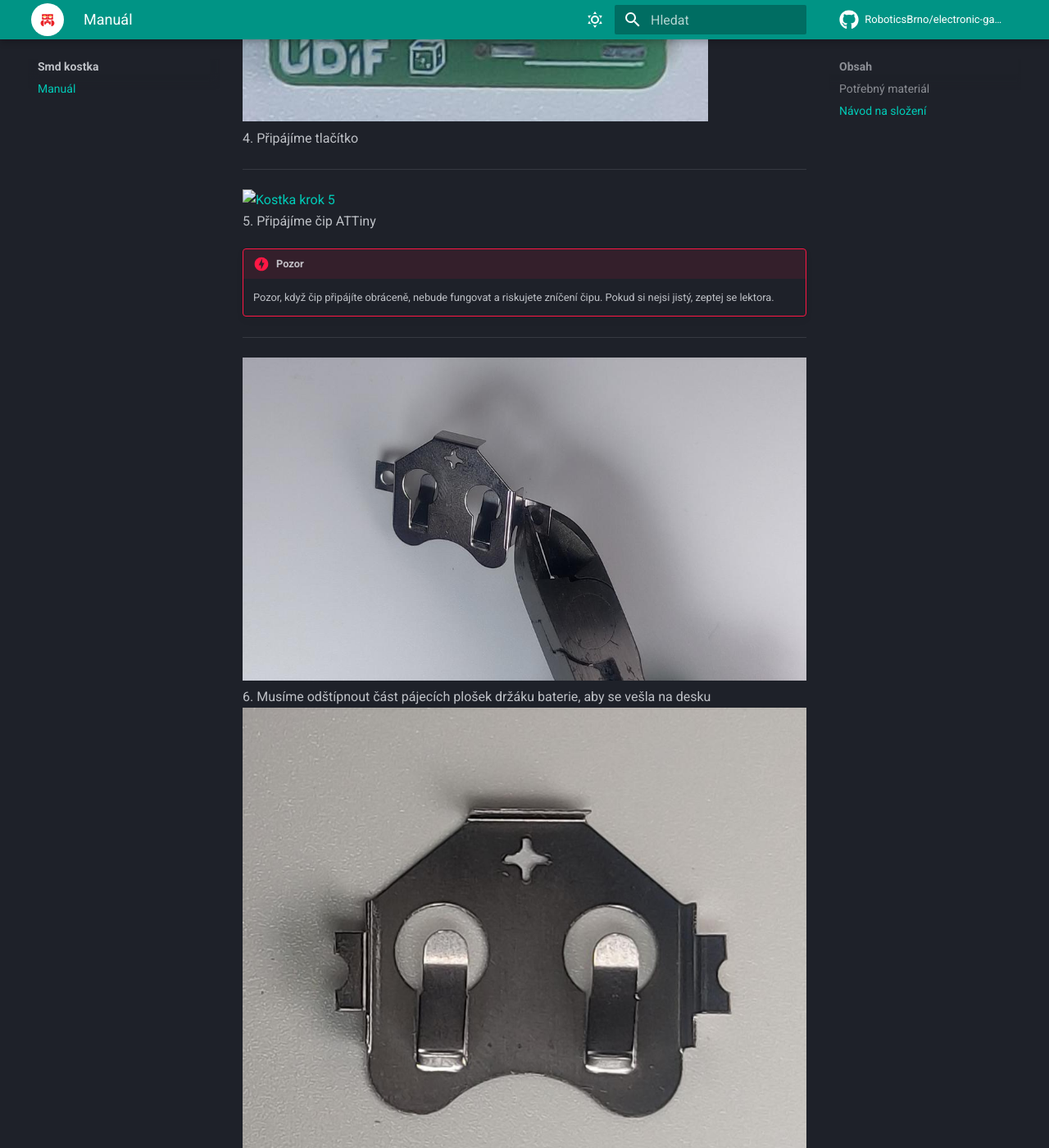
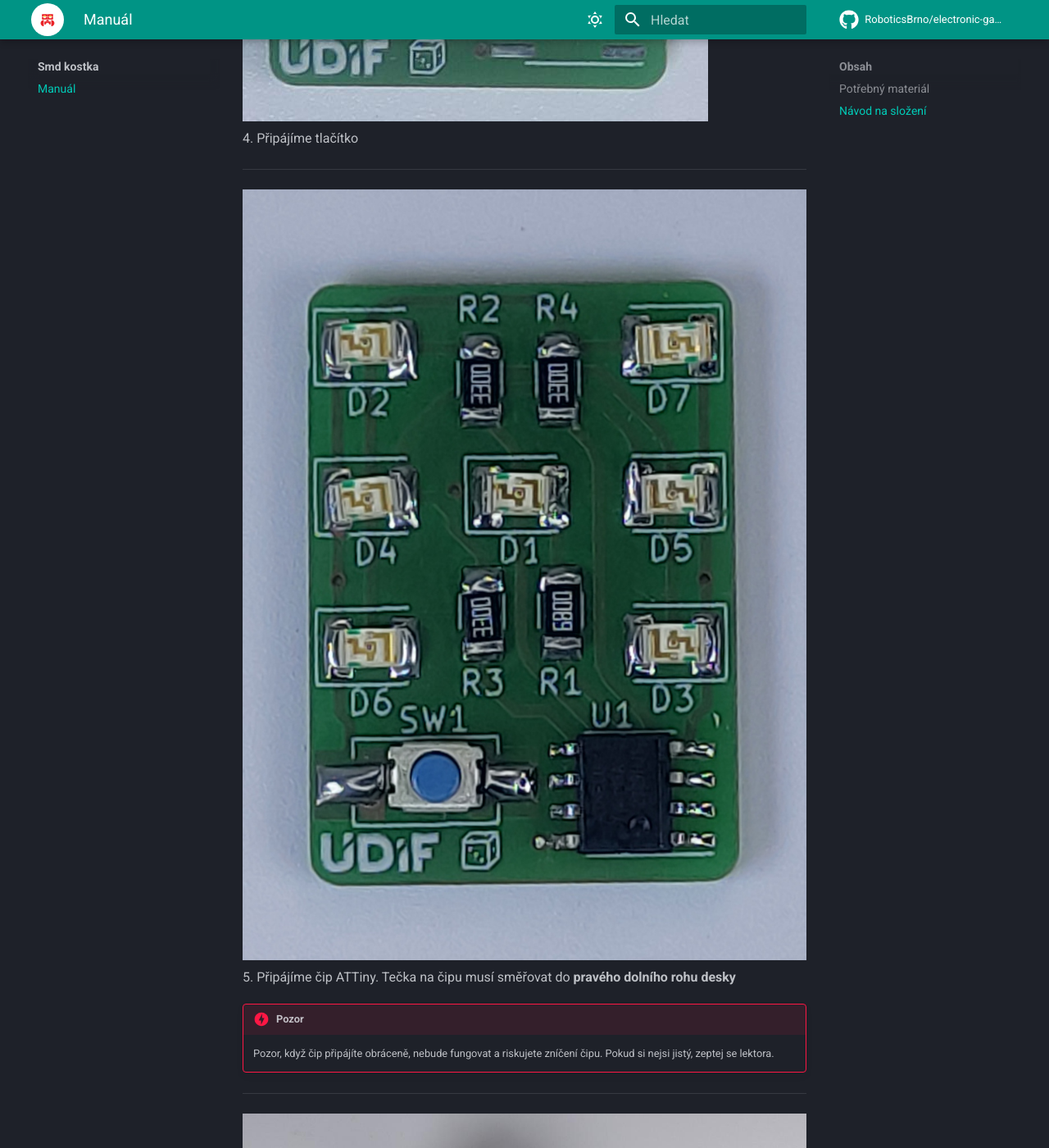
Before and after one commit to RoboticsBrno/electronic-gadgets, an MkDocs documentation site: the page built from gadgets/smdKostka/manual.md, in a window 1280 px wide and 1400 px high, scrolled down 4044 px. Shown: the whole window at 82% size. Built offline with MkDocs 1.6.1 and Material for MkDocs 9.7.7, drawn with Linux system fonts in a browser that asks for light colours; comment, search, counter and statistics services are not loaded.

```diff
--- a/gadgets/smdKostka/manual.md
+++ b/gadgets/smdKostka/manual.md
@@ -37,7 +37,7 @@ Na desce musíme oškrábat nevodivou vrstvu z plošek, aby se naše tlačítko
 <hr>
 
 ![Kostka krok 5](assets/final_front.jpg)<br>
-5. Připájíme čip ATTiny<br>
+5. Připájíme čip ATTiny. Tečka na čipu musí směřovat do **pravého dolního rohu desky**<br>
 !!! Pozor danger
     Pozor, když čip připájíte obráceně, nebude fungovat a riskujete zníčení čipu. Pokud si nejsi jistý, zeptej se lektora.
 <hr>
--- a/mkdocs.yml
+++ b/mkdocs.yml
@@ -115,9 +115,6 @@ nav:
       - electronicDie/manual.md
   - Pájecí výzva:
       - https://smd-challenge.robotikabrno.cz
-  - Smd kostka:
-      - smdKostka/README.md
-      - smdKostka/manual.md
   - Electron:
       - electron/README.md
       - electron/electron-lesson-1.md
```
Also changed, not shown: gadgets/smdKostka/assets/final_front.jpg (added).
